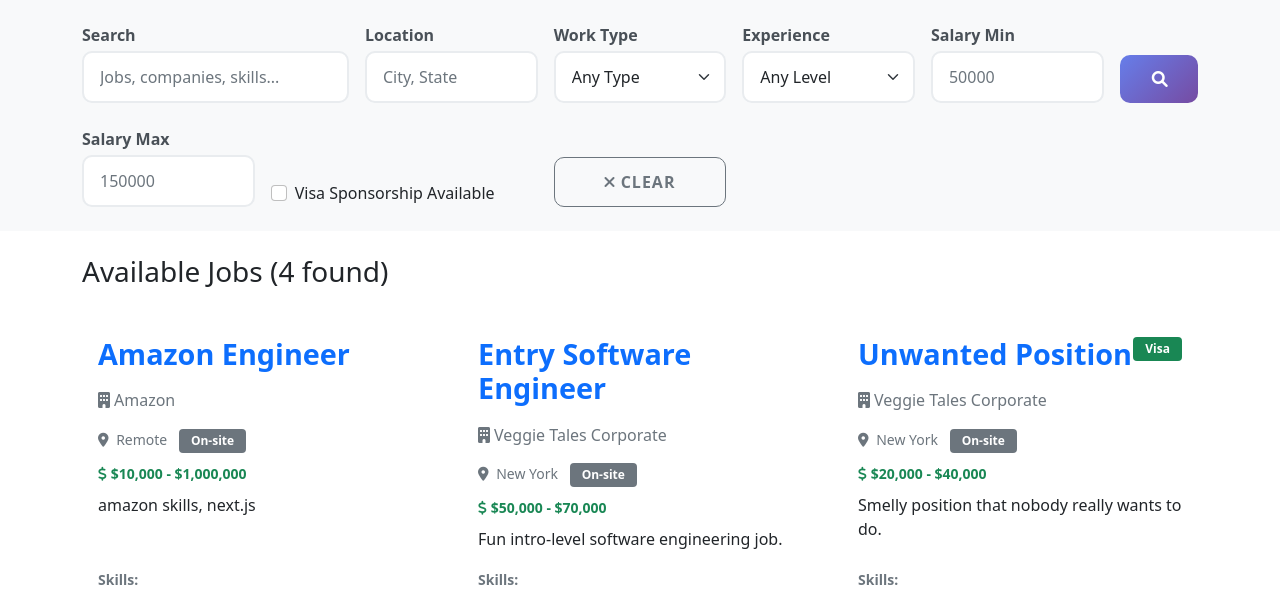
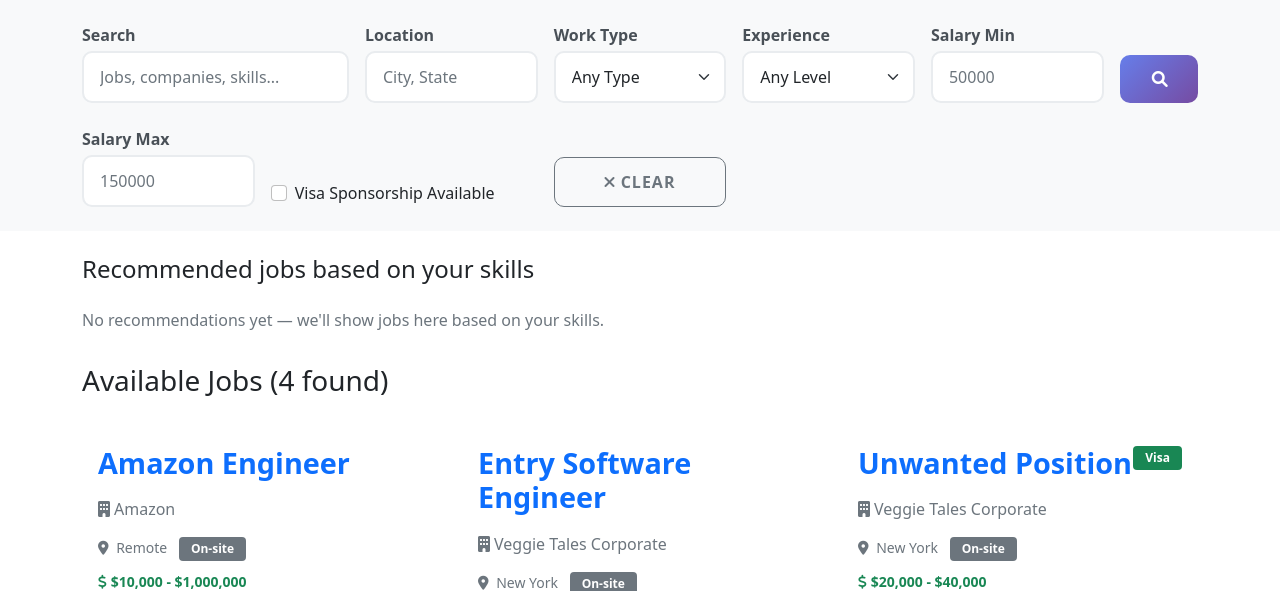
Before and after one commit to UZ9/CS2340JobFinder, a Django app: page /jobs/ in a window 1280 px wide. Shown: the part 280-871 px from the top of the page. Run offline with Django 5.2, Linux system fonts and the light colour scheme; data comes from the database, SQL or seed files in the repository; both versions use the stored data as it was after the commit; parts of the project's set-up code (start-up, migrations or seed data) failed here and were passed over.

Commit message:
Feature/candidate recommendation for recruiters (#8)
* Added job recommendation system for job seekers

* Added candidate recommendation systme

* Fix slight user compilation bug from merging

---------

Co-authored-by: Yerti <36551149+UZ9@users.noreply.github.com>

```diff
--- a/jobfinder/jobs/urls.py
+++ b/jobfinder/jobs/urls.py
@@ -11,6 +11,7 @@
     path('<int:job_id>/delete/', views.delete_job, name='delete_job'),
     path('<int:job_id>/apply/', views.apply_to_job, name='apply_to_job'),
     path('my-jobs/', views.my_jobs, name='my_jobs'),
+    path('<int:job_id>/recommended-candidates/', views.recommended_candidates, name='recommended_candidates'),
     path('my-applications/', views.my_applications, name='my_applications'),
 
     # Application pipeline
--- a/jobfinder/jobs/views.py
+++ b/jobfinder/jobs/views.py
@@ -4,8 +4,10 @@
 from django.core.paginator import Paginator
 from django.db.models import Q
 from authentication.models import UserProfile, RecruiterProfile, JobSeekerProfile
+from profiles.models import Profile as UserProfileVisible
 from .models import Job, JobApplication
 from .forms import JobForm, JobApplicationForm
+import re
 
 
 def job_list(request):
@@ -70,6 +72,66 @@
         except UserProfile.DoesNotExist:
             pass
 
+    # Recommended jobs based on user's skills (for job seekers)
+    recommended_jobs = []
+    if request.user.is_authenticated and user_type == 'job_seeker':
+        try:
+            # Prefer the editable profile in `profiles.Profile` for user's skills
+            raw_skills = ''
+            user_skills_source = 'none'
+            try:
+                user_profile_visible = UserProfileVisible.objects.filter(user=request.user).first()
+                if user_profile_visible and user_profile_visible.skills:
+                    raw_skills = user_profile_visible.skills
+                    user_skills_source = 'profiles.Profile'
+            except Exception:
+                user_profile_visible = None
+
+            if not raw_skills:
+                js_profile = JobSeekerProfile.objects.filter(user_profile=user_profile).first()
+                if js_profile and js_profile.skills:
+                    raw_skills = js_profile.skills
+                    user_skills_source = 'JobSeekerProfile'
+
+            # Tokenize on common separators and whitespace, normalize to lowercase
+            def tokenize(s):
+                return {tok.strip().lower() for tok in re.split(r"[,;/\\s]+", s) if tok.strip()}
+
+            user_skills = tokenize(raw_skills)
+
+            if user_skills:
+                # Build a scored list of (overlap_count, created_at, job)
+                candidates = []
+                for j in Job.objects.filter(is_active=True):
+                    # Merge user-editable `profiles.Profile.skills` (poster) with admin `j.skills_required`
+                    poster_skills = ''
+                    try:
+                        recruiter_user = j.recruiter.user_profile.user
+                        poster = UserProfileVisible.objects.filter(user=recruiter_user).first()
+                        if poster and poster.skills:
+                            poster_skills = poster.skills
+                    except Exception:
+                        poster_skills = ''
+
+                    admin_skills = j.skills_required or ''
+
+                    # Combine both sources (union) so we don't miss any skill tokens
+                    combined_raw = ','.join([s for s in (poster_skills, admin_skills) if s])
+                    job_skills = tokenize(combined_raw)
+                    overlap = len(user_skills & job_skills)
+
+                    if overlap > 0:
+                        candidates.append((overlap, j.created_at, j))
+
+                # Sort by overlap desc, then newest first, limit to 8
+                candidates.sort(key=lambda t: (t[0], t[1]), reverse=True)
+                recommended_jobs = [t[2] for t in candidates[:8]]
+
+
+
+        except JobSeekerProfile.DoesNotExist:
+            recommended_jobs = []
+
     context = {
         'jobs': jobs_page,
         'search_query': search_query,
@@ -82,6 +144,7 @@
         'user_type': user_type,
         'work_type_choices': Job.WORK_TYPE_CHOICES,
         'experience_choices': Job.EXPERIENCE_CHOICES,
+    'recommended_jobs': recommended_jobs,
     }
 
     return render(request, 'jobs/job_list.html', context)
@@ -301,6 +364,82 @@
 
 
 @login_required
+def recommended_candidates(request, job_id):
+    """Show a list of candidates whose skills match the job description (for the job's recruiter)"""
+    # Ensure the requester is the recruiter who owns this job
+    try:
+        user_profile = UserProfile.objects.get(user=request.user)
+        if user_profile.user_type != 'recruiter':
+            messages.error(request, "Only recruiters can view recommended candidates.")
+            return redirect('jobs:my_jobs')
+        recruiter_profile = RecruiterProfile.objects.get(user_profile=user_profile)
+    except (UserProfile.DoesNotExist, RecruiterProfile.DoesNotExist):
+        messages.error(request, "Recruiter profile not found.")
+        return redirect('jobs:my_jobs')
+
+    job = get_object_or_404(Job, id=job_id, recruiter=recruiter_profile)
+
+    # Build job skill set by combining admin field and recruiter's visible profile skills
+    def tokenize(s):
+        return {tok.strip().lower() for tok in re.split(r"[,;/\\s]+", s) if tok.strip()}
+
+    poster_skills = ''
+    try:
+        recruiter_user = job.recruiter.user_profile.user
+        poster = UserProfileVisible.objects.filter(user=recruiter_user).first()
+        if poster and poster.skills and poster.show_skills:
+            poster_skills = poster.skills
+    except Exception:
+        poster_skills = ''
+
+    admin_skills = job.skills_required or ''
+    combined_raw = ','.join([s for s in (poster_skills, admin_skills) if s])
+    job_skill_set = tokenize(combined_raw)
+
+    # Collect candidates: users who have profiles with visible skills that overlap
+    candidates = []
+    # iterate over visible profiles that have skills
+    for profile in UserProfileVisible.objects.filter(show_skills=True).exclude(skills__isnull=True).exclude(skills__exact=''):
+        candidate_skills = tokenize(profile.skills)
+        overlap = len(job_skill_set & candidate_skills)
+        if overlap > 0:
+            # profile.user is a Django User; try to pull JobSeekerProfile for extra metadata
+            try:
+                js_profile = JobSeekerProfile.objects.filter(user_profile__user=profile.user).first()
+            except Exception:
+                js_profile = None
+            candidates.append((overlap, profile.user, js_profile, profile))
+
+    # sort by overlap desc, then by profile updated_at (newest first)
+    from datetime import datetime
+
+    def profile_updated(p):
+        return getattr(p, 'updated_at', None) or datetime.min
+
+    candidates.sort(key=lambda t: (t[0], profile_updated(t[3])), reverse=True)
+
+    # Build a simple context list with user, overlap, profile, js_profile and computed skills_list
+    recommended = []
+    for overlap, user_obj, js_profile, profile in candidates:
+        skills_list = []
+        if profile and profile.skills:
+            skills_list = [s.strip() for s in re.split(r"[,;/\\n]+", profile.skills) if s.strip()][:6]
+        recommended.append({
+            'user': user_obj,
+            'jobseeker_profile': js_profile,
+            'profile': profile,
+            'overlap': overlap,
+            'skills_list': skills_list,
+        })
+
+    context = {
+        'job': job,
+        'recommended': recommended,
+    }
+
+    return render(request, 'jobs/recommended_candidates.html', context)
+
+@login_required
 def application_pipeline(request, job_id):
     """Kanban board view for managing job applications (recruiters only)"""
     try:
--- a/jobfinder/profiles/templates/profiles/view_profile_public.html
+++ b/jobfinder/profiles/templates/profiles/view_profile_public.html
@@ -36,8 +36,8 @@
                                         {% for link in field_value.splitlines %}
                                             {% if link.strip %}
                                                 <p class="mb-2">
-                                                    <a href="{{ link.strip }}" target="_blank" class="btn btn-outline-primary btn-sm">
-                                                        <i class="fas fa-external-link-alt me-1"></i>{{ link.strip }}
+                                                    <a href="{{ link }}" target="_blank" class="btn btn-outline-primary btn-sm">
+                                                        <i class="fas fa-external-link-alt me-1"></i>{{ link }}
                                                     </a>
                                                 </p>
                                             {% endif %}
--- a/jobfinder/templates/jobs/job_list.html
+++ b/jobfinder/templates/jobs/job_list.html
@@ -110,6 +110,55 @@
 
     <!-- Jobs List -->
     <div class="container mt-4">
+        <!-- Recommended Jobs -->
+        <div class="mb-4">
+            <h4 class="mb-3">Recommended jobs based on your skills</h4>
+
+            <div class="recommended-jobs d-flex overflow-auto py-2" role="list" aria-label="Recommended jobs">
+                {# Render recommended job cards horizontally; each card is a link via stretched-link #}
+                {% if recommended_jobs %}
+                    {% for rjob in recommended_jobs %}
+                        <div class="card me-3 position-relative" style="min-width:240px; max-width:280px;" role="listitem" tabindex="0">
+                            <div class="card-body d-flex flex-column">
+                                <div class="d-flex justify-content-between align-items-start mb-2">
+                                    <h6 class="card-title mb-1 text-truncate">{{ rjob.title }}</h6>
+                                    {% if rjob.visa_sponsorship %}
+                                        <span class="badge bg-success">Visa</span>
+                                    {% endif %}
+                                </div>
+                                <p class="card-subtitle mb-1 text-muted small text-truncate">{{ rjob.company }}</p>
+                                <div class="mb-2">
+                                    <small class="text-muted">
+                                        <i class="fas fa-map-marker-alt me-1"></i>
+                                        {% if rjob.location %}{{ rjob.location }}{% else %}Remote{% endif %}
+                                    </small>
+                                </div>
+                                <div class="mb-2">
+                                    <small class="fw-bold text-success">
+                                        <i class="fas fa-dollar-sign me-1"></i>{{ rjob.get_salary_range }}
+                                    </small>
+                                </div>
+
+                                <div class="mb-2 mt-auto">
+                                    {% for skill in rjob.get_skills_list|slice:":3" %}
+                                        <span class="badge bg-light text-dark me-1">{{ skill }}</span>
+                                    {% endfor %}
+                                    {% if rjob.get_skills_list|length > 3 %}
+                                        <span class="badge bg-light text-dark">+{{ rjob.get_skills_list|length|add:"-3" }} more</span>
+                                    {% endif %}
+                                </div>
+
+                                <a href="{% url 'jobs:job_detail' rjob.id %}" class="stretched-link" aria-label="View {{ rjob.title }} at {{ rjob.company }}"></a>
+                            </div>
+                        </div>
+                    {% endfor %}
+                {% else %}
+                    <div class="d-flex align-items-center">
+                        <div class="text-muted">No recommendations yet — we'll show jobs here based on your skills.</div>
+                    </div>
+                {% endif %}
+            </div>
+        </div>
         <div class="row">
             <div class="col-12">
                 <div class="d-flex justify-content-between align-items-center mb-4">
--- a/jobfinder/templates/jobs/my_jobs.html
+++ b/jobfinder/templates/jobs/my_jobs.html
@@ -39,6 +39,8 @@
                                             <li><a class="dropdown-item" href="{% url 'jobs:job_detail' job.id %}">
                                                 <i class="fas fa-eye"></i> View
                                             </a></li>
+                                            <li><a class="dropdown-item" href="{% url 'jobs:recommended_candidates' job.id %}">
+                                                <i class="fas fa-users"></i> View recommended candidates
                                             <li><a class="dropdown-item" href="{% url 'jobs:application_pipeline' job.id %}">
                                                 <i class="fas fa-tasks"></i> Manage Applications ({{ job.applications.count }})
                                             </a></li>
@@ -118,4 +120,5 @@
         </div>
     </div>
 </div>
+
 {% endblock %}
```
Also changed, not shown: jobfinder/profiles/views.py (+14 -1 lines), jobfinder/templates/jobs/recommended_candidates.html (added, +49 -0 lines), jobfinder/db.sqlite3, 1 other file.
